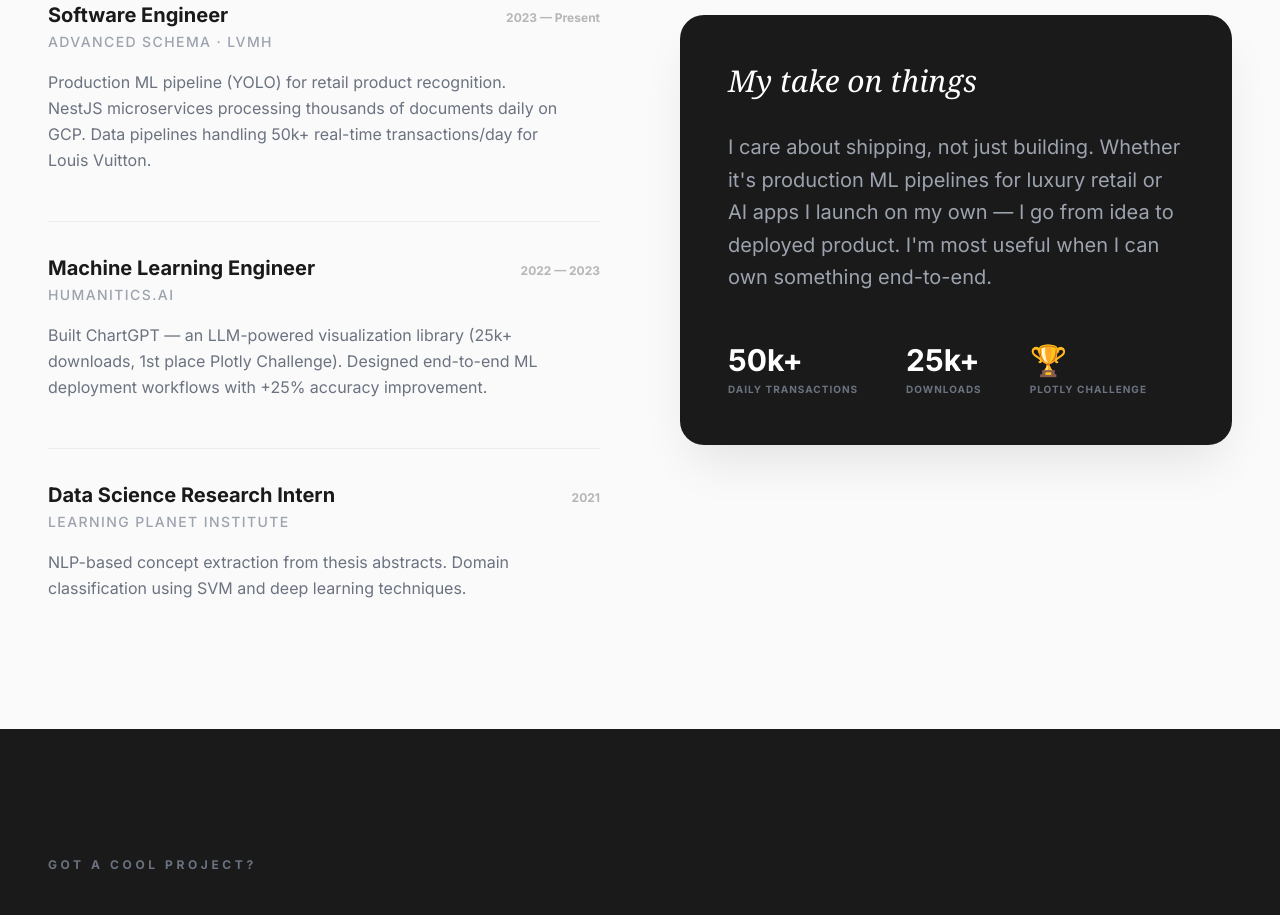
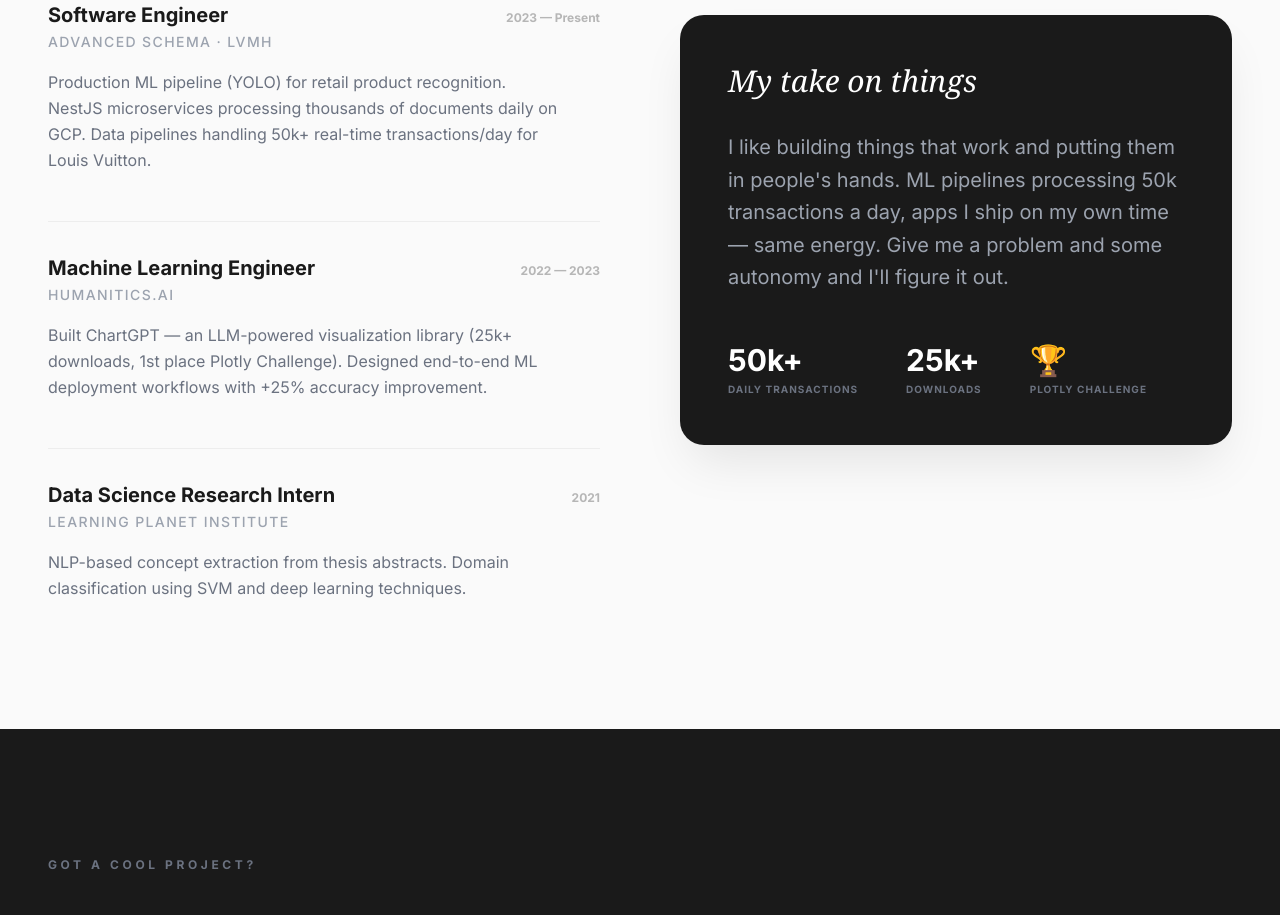
Before and after one commit to Youplala/portfoliov2, a React (Vite) app: page / in a window 1280 px wide. Shown: the part 3320-4235 px from the top of the page. Built offline with nearby package versions, Linux system fonts and the light colour scheme; a web font is replaced by a local one.

Commit message:
update resume link, cvpilot screenshot, rewrite about text

```diff
--- a/components/About.tsx
+++ b/components/About.tsx
@@ -40,7 +40,7 @@ const About: React.FC = () => {
           <div className="bg-[#1a1a1a] p-12 text-white rounded-3xl shadow-2xl shadow-black/10">
             <h3 className="text-3xl font-serif italic mb-8">My take on things</h3>
             <p className="text-xl leading-relaxed text-gray-400 mb-12">
-              I care about shipping, not just building. Whether it's production ML pipelines for luxury retail or AI apps I launch on my own — I go from idea to deployed product. I'm most useful when I can own something end-to-end.
+              I like building things that work and putting them in people's hands. ML pipelines processing 50k transactions a day, apps I ship on my own time — same energy. Give me a problem and some autonomy and I'll figure it out.
             </p>
             <div className="flex gap-12">
                <div>
--- a/constants.ts
+++ b/constants.ts
@@ -5,7 +5,7 @@ export const SOCIAL_LINKS = {
   github: 'https://github.com/youplala',
   linkedin: 'https://linkedin.com/in/eliebrosset',
   x: 'https://x.com/eliebrosset',
-  resume: '/ai-engineer.pdf'
+  resume: 'https://rxresu.me/eliebrosset/ai-engineer'
 };
 
 export const PROJECTS: Project[] = [
```
Also changed, not shown: public/cvpilot_screenshot.png.
